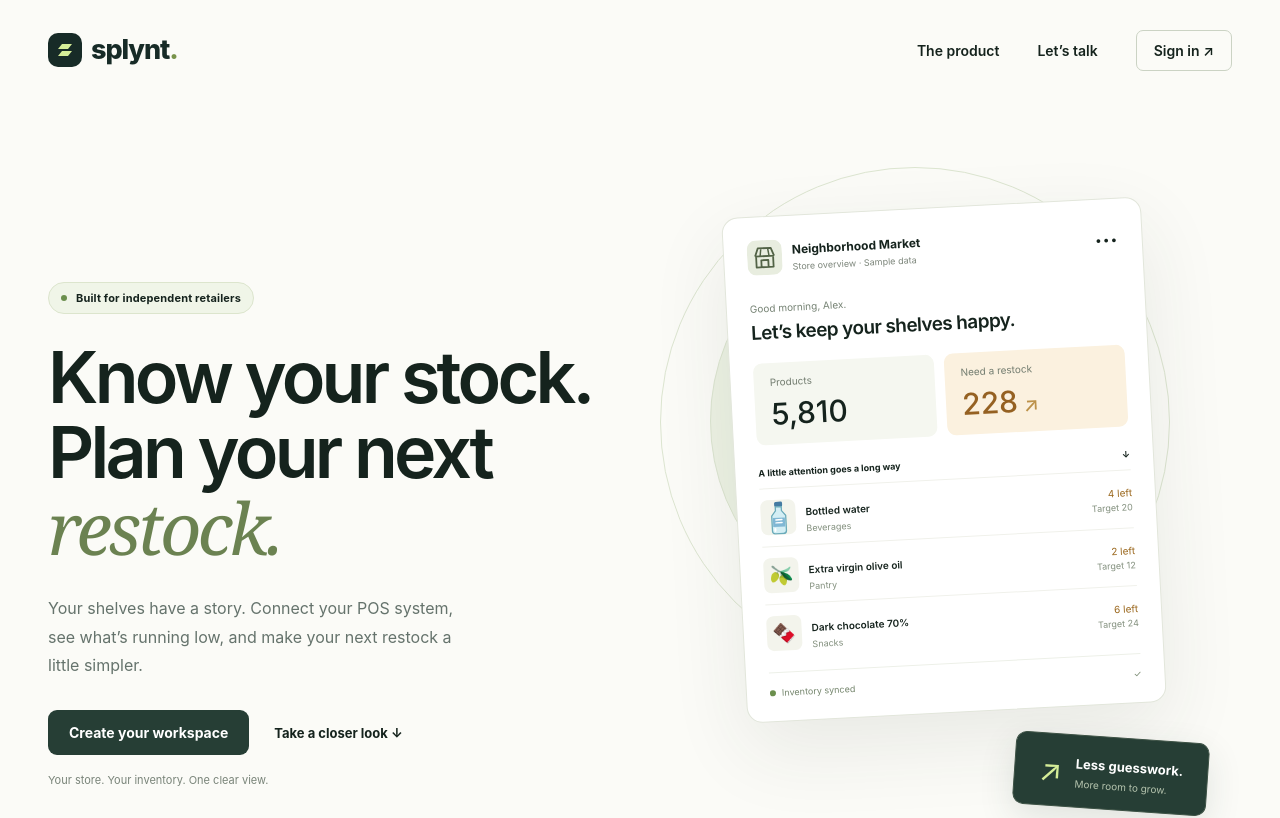
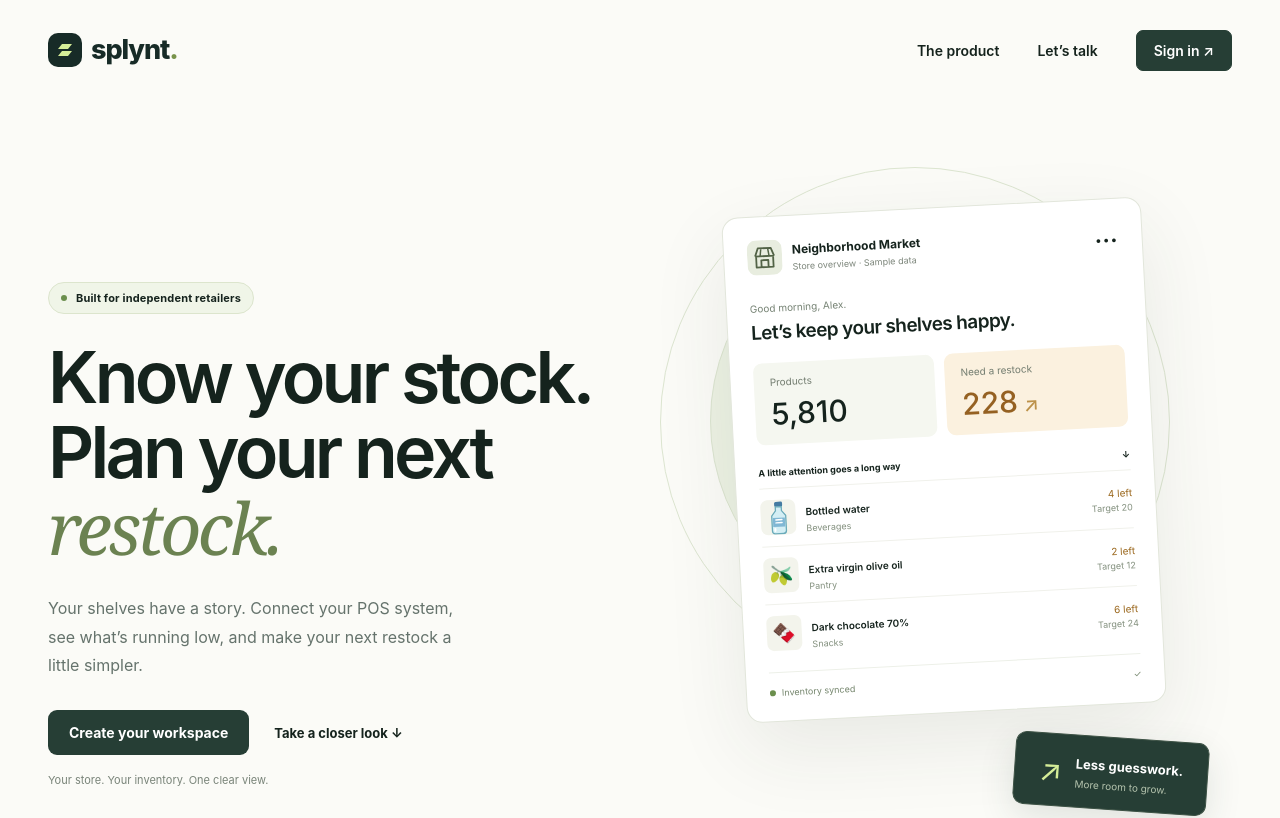
Before and after one commit to Aieyaan02/Splynt-, a React (Vite) app in the folder frontend/: page / in a window 1280 px wide. Shown: the top 818 px of the page. Built offline with nearby package versions, Linux system fonts and the light colour scheme.

Commit message:
Style landing page sign-in button in green

```diff
--- a/frontend/src/brand.css
+++ b/frontend/src/brand.css
@@ -17,7 +17,8 @@ textarea { font:inherit; resize:vertical; }
 .site-header { max-width:1280px; margin:auto; height:100px; padding:0 48px; display:flex; justify-content:space-between; align-items:center; }
 .site-header nav { display:flex; align-items:center; gap:38px; font-size:14px; font-weight:600; }
 .site-header nav a:hover,.text-link:hover { color:#5b763c; }
-.nav-signin { border:1px solid #cbd3c4; border-radius:7px; padding:11px 17px; }
+.nav-signin { background:var(--primary); color:#fff; border:1px solid var(--primary); border-radius:7px; padding:11px 17px; transition:background .18s; }
+.nav-signin:hover { background:var(--primary-dark); border-color:var(--primary-dark); color:#fff; }
 .landing-hero { max-width:1280px; margin:auto; padding:62px 48px 90px; display:grid; grid-template-columns:1fr 1fr; gap:32px; align-items:center; }
 .pill-label { display:inline-flex; align-items:center; gap:9px; padding:8px 12px; border:1px solid #dce5cd; background:#f0f5e8; font-size:11px; font-weight:650; border-radius:30px; letter-spacing:.015em; }
 .pill-label i,.status-dot { display:inline-block; width:6px; height:6px; background:#6b8f4d; border-radius:50%; }
```
